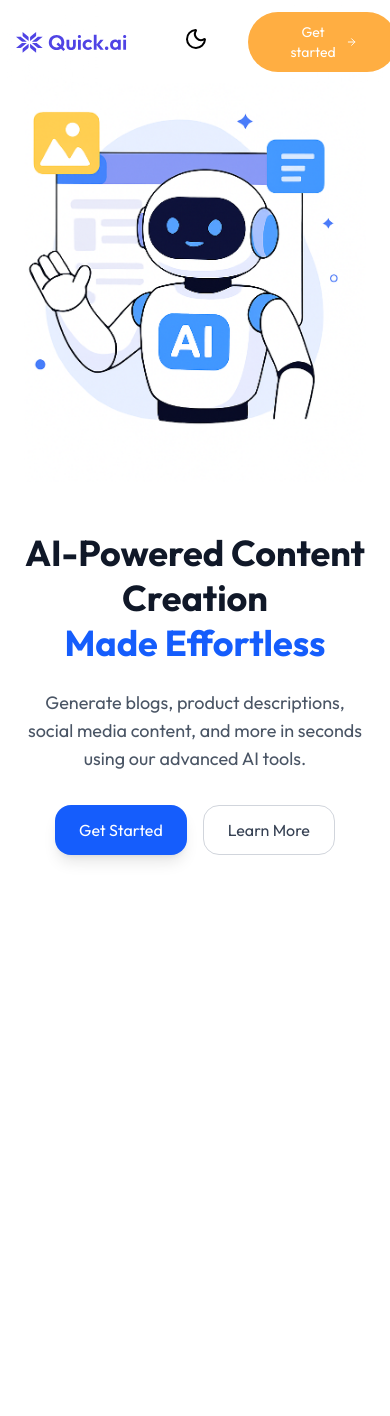
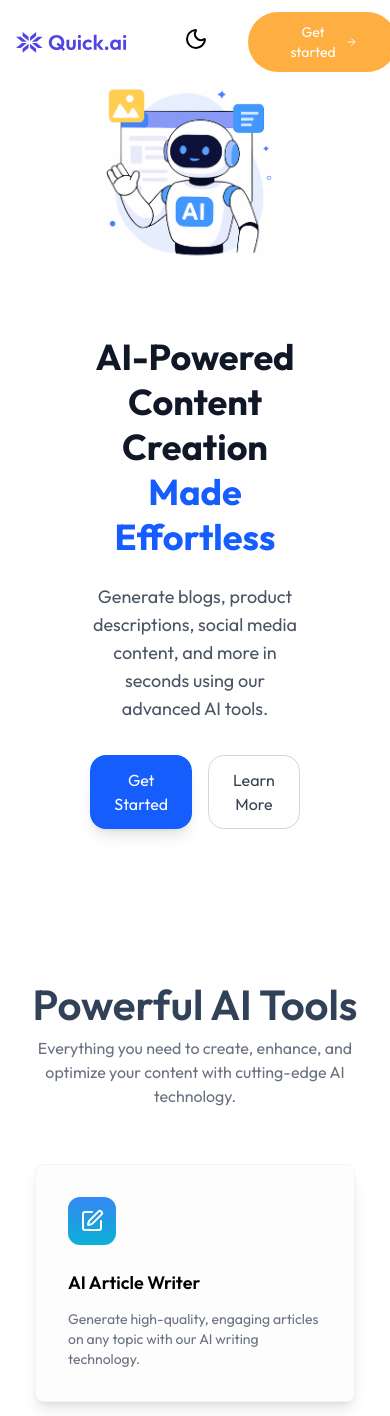
Before and after one commit to sujeetkumar-29/AllWrite-Ai-Studio, a React (Vite) app in the folder client/: page / in a window 390 px wide. Shown: the top 1416 px of the page. Before the commit the page ends 919 px from the top, so only its background shows below. Built offline with nearby package versions, Linux system fonts and the light colour scheme; no server answers.

Commit message:
add AiTools and Testimonial components to Home page; update layout for Hero component

```diff
--- /dev/null
+++ b/client/src/components/AiTools.jsx
@@ -0,0 +1,43 @@
+import React from 'react'
+import { AiToolsData } from '../assets/assets'
+import { useNavigate } from "react-router-dom";
+import { useUser } from '@clerk/clerk-react';
+
+const AiTools = () => {
+    const navigate = useNavigate();
+    const { user } = useUser();
+
+    return (
+        <div className='dark:bg-slate-900 px-4 sm:px-20 xl:px-32 py-20 '>
+            <div className='text-center'>
+                <h2 className='text-slate-700 dark:text-white text-[42px] font-semibold'>
+                    Powerful AI Tools
+                </h2>
+                <p className='text-gray-500 dark:text-gray-300 max-w-lg mx-auto'>
+                    Everything you need to create, enhance, and optimize your content with cutting-edge AI technology.
+                </p>
+            </div>
+
+            <div className='flex flex-wrap mt-10 justify-center'>
+                {AiToolsData.map((tool, index) => (
+                    <div
+                        key={index}
+                        className='p-8 m-4 max-w-xs rounded-lg bg-[#FDFDFE] dark:bg-[#1E1E2D] shadow-lg border border-gray-100 dark:border-gray-700 hover:-translate-y-1 transition-all duration-300 cursor-pointer'
+                        onClick={() => user && navigate(tool.path)}
+                    >
+                        <tool.Icon
+                            className='w-12 h-12 p-3 text-white rounded-xl'
+                            style={{
+                                background: `linear-gradient(to bottom, ${tool.bg.from}, ${tool.bg.to})`
+                            }}
+                        />
+                        <h3 className='mt-6 mb-3 text-lg font-semibold dark:text-white'>{tool.title}</h3>
+                        <p className='text-gray-500 dark:text-gray-400 text-sm'>{tool.description}</p>
+                    </div>
+                ))}
+            </div>
+        </div>
+    )
+}
+
+export default AiTools
--- a/client/src/components/Hero.jsx
+++ b/client/src/components/Hero.jsx
@@ -6,7 +6,7 @@ const Hero = () => {
   const navigate = useNavigate();
 
   return (
-    <section className="bg-white dark:bg-gray-900 min-h-[100vh] flex items-center">
+    <section className="bg-white dark:bg-gray-900 min-h-[100vh] flex items-center mx-10 px-10">
       <div className="container mx-auto px-6 py-16 flex flex-col-reverse lg:flex-row items-center justify-between gap-12">
         {/* Text Content */}
         <div className="flex-1 text-center lg:text-left">
--- /dev/null
+++ b/client/src/components/Testimonial.jsx
@@ -0,0 +1,44 @@
+const Testimonial = () => {
+    const testimonials = [
+        { id: 1, name: "Emma Rodriguez", address: "Barcelona, Spain", image: "https://images.unsplash.com/photo-1633332755192-727a05c4013d?q=80&w=200", rating: 5, review: "Exceptional service and attention to detail. Everything was handled professionally and efficiently from start to finish. Highly recommended!" },
+        { id: 2, name: "Liam Johnson", address: "New York, USA", image: "https://images.unsplash.com/photo-1535713875002-d1d0cf377fde?q=80&w=200", rating: 4, review: "I’m truly impressed by the quality and consistency. The entire process was smooth, and the results exceeded all expectations. Thank you!" },
+        { id: 3, name: "Sophia Lee", address: "Seoul, South Korea", image: "https://images.unsplash.com/photo-1701615004837-40d8573b6652?q=80&w=200", rating: 5, review: "Fantastic experience! From start to finish, the team was professional, responsive, and genuinely cared about delivering great results." }
+    ];
+
+    const Star = ({ filled }) => (
+        <svg className="w-4 h-4 text-yellow-400" fill={filled ? "currentColor" : "none"} stroke="currentColor" strokeWidth="1.5" viewBox="0 0 24 24" >
+            <path strokeLinecap="round" strokeLinejoin="round" d="M12 17.25l-6.16 3.73 1.64-7.03L2.5 9.77l7.19-.61L12 2.5l2.31 6.66 7.19.61-5 4.18 1.64 7.03z" />
+        </svg>
+    );
+
+    return (
+        <div className="flex flex-col items-center px-6 md:px-16 lg:px-24 pt-20 pb-30">
+            <div className="flex flex-col justify-center items-center text-center">
+                <h1 className="text-4xl md:text-[40px] font-bold dark:text-white">Customer Testimonials</h1>
+                <p className="text-sm md:text-base text-gray-500/90 mt-2 max-w-[696px]">Hear what our users say about us. We're always looking for ways to improve. If you have a positive experience with us, leave a review.</p>
+            </div>
+
+            <div className="flex flex-wrap items-center justify-center gap-6 mt-20 mb-10">
+                {testimonials.map((testimonial) => (
+                    <div key={testimonial.id} className="bg-white p-6 rounded-xl shadow max-w-xs dark:bg-gray-700">
+                        <div className="flex items-center gap-3">
+                            <img className="w-12 h-12 rounded-full" src={testimonial.image} alt={testimonial.name} />
+                            <div>
+                                <p className="font-playfair text-xl dark:text-white">{testimonial.name}</p>
+                                <p className="text-gray-500 dark:text-gray-400">{testimonial.address}</p>
+                            </div>
+                        </div>
+                        <div className="flex items-center gap-1 mt-4">
+                            {Array(5).fill(0).map((_, index) => (
+                                <Star key={index} filled={testimonial.rating > index} />
+                            ))}
+                        </div>
+                        <p className="text-gray-500 max-w-90 mt-4">"{testimonial.review}"</p>
+                    </div>
+                ))}
+            </div>
+        </div>
+    );
+}
+
+export default Testimonial;
--- a/client/src/pages/Home.jsx
+++ b/client/src/pages/Home.jsx
@@ -1,13 +1,17 @@
 import React from 'react'
 import Navbar from '../components/Navbar'
 import Hero from '../components/Hero'
+import AiTools from '../components/AiTools'
+import Testimonial from '../components/Testimonial'
 
 const Home = () => {
     return (
-        <>
+        <div className='dark:bg-slate-900'>
             <Navbar />
             <Hero />
-        </>
+            <AiTools />
+            <Testimonial />
+        </div>
     )
 }
 
```
